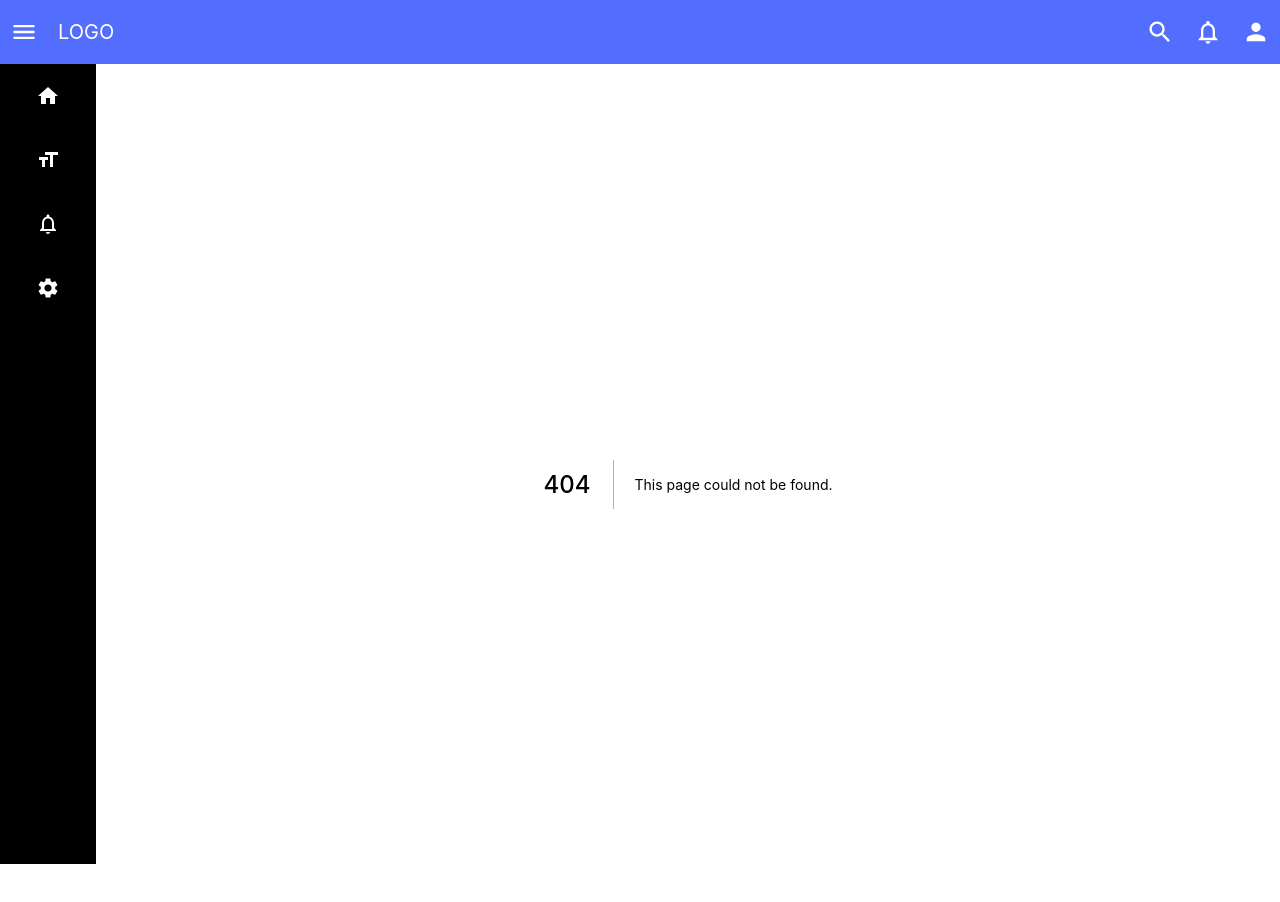
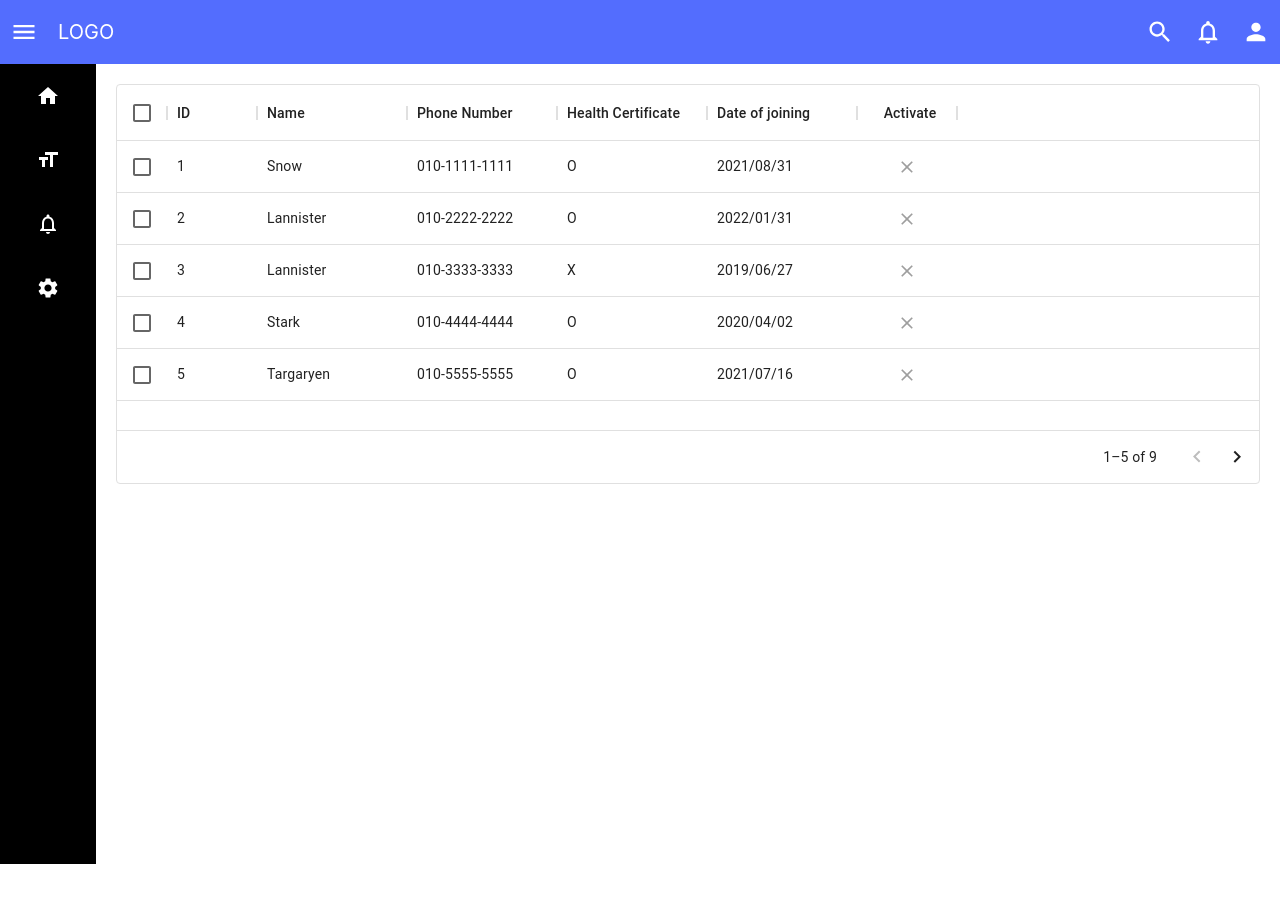
Before and after one commit to youngcademy/TEAMA-FRONT, a Next.js app: page /employlist in a window 1280 px wide. Before the commit this address had no page. After the commit the page ends 864 px from the top, so only its background shows below. Built offline with nearby package versions, Linux system fonts and the light colour scheme.

Commit message:
폴더구조와 이름 변경

```diff
--- a/components/employeeList/List.tsx
+++ b/components/employeeList/EmployList.tsx
@@ -1,7 +1,7 @@
 import * as React from "react";
 import { DataGrid, GridColDef, GridValueGetterParams } from "@mui/x-data-grid";
-import Modal from "../../components/employeeList/Modal";
-import InnerModar from "../../components/employeeList/InnerModar";
+import Modal from "./Modal";
+import InnerModar from "./InnerModar";
 import Switch from "@mui/material/Switch";
 
 const columns: GridColDef[] = [
@@ -21,7 +21,7 @@ const columns: GridColDef[] = [
   {
     field: "healthCertificate",
     headerName: "Health Certificate",
-    width: 110,
+    width: 150,
     editable: true,
   },
   {
@@ -50,56 +50,56 @@ const rows = [
   {
     id: 2,
     name: "Lannister",
-    phoneNumber: "010-1111-1111",
+    phoneNumber: "010-2222-2222",
     healthCertificate: "O",
     join: "2022/01/31",
   },
   {
     id: 3,
     name: "Lannister",
-    phoneNumber: "010-1111-1111",
+    phoneNumber: "010-3333-3333",
     healthCertificate: "X",
     join: "2019/06/27",
   },
   {
     id: 4,
     name: "Stark",
-    phoneNumber: "010-1111-1111",
+    phoneNumber: "010-4444-4444",
     healthCertificate: "O",
     join: "2020/04/02",
   },
   {
     id: 5,
     name: "Targaryen",
-    phoneNumber: "010-1111-1111",
+    phoneNumber: "010-5555-5555",
     healthCertificate: "O",
     join: "2021/07/16",
   },
   {
     id: 6,
     name: "Melisandre",
-    phoneNumber: "010-1111-1111",
+    phoneNumber: "010-6666-6666",
     healthCertificate: "O",
     join: "2021/05/21",
   },
   {
     id: 7,
     name: "Clifford",
-    phoneNumber: "010-1111-1111",
+    phoneNumber: "010-7777-7777",
     healthCertificate: "X",
     join: "2021/05/12",
   },
   {
     id: 8,
     name: "Frances",
-    phoneNumber: "010-1111-1111",
+    phoneNumber: "010-8888-8888",
     healthCertificate: "O",
     join: "2021/08/09",
   },
   {
     id: 9,
     name: "Roxie",
-    phoneNumber: "010-1111-1111",
+    phoneNumber: "010-9999-9999",
     healthCertificate: "O",
     join: "2021/03/15",
   },
--- a/package.json
+++ b/package.json
@@ -25,6 +25,7 @@
     "@mui/material": "^5.4.1",
     "@mui/styled-engine-sc": "^5.4.1",
     "@mui/x-data-grid": "^5.5.1",
+    "@mui/x-data-grid-generator": "^5.5.1",
     "date-fns": "^2.28.0",
     "globalize": "^1.7.0",
     "moment": "^2.29.1",
--- a/pages/admin/attend/check.tsx
+++ b/pages/attendCheck.tsx
@@ -1,7 +1,7 @@
 import * as React from "react";
 import Box from "@mui/material/Box";
 import Typography from "@mui/material/Typography";
-import TabList from "../../../components/attend/TabList";
+import TabList from "../components/attend/TabList";
 
 const attendmendCheckAdmin = () => {
   return (
--- /dev/null
+++ b/pages/employlist.tsx
@@ -0,0 +1,12 @@
+import React from "react";
+import List from "../components/employeeList/EmployList";
+
+const employlist = () => {
+  return (
+    <div>
+      <List />
+    </div>
+  );
+};
+
+export default employlist;
```
Also changed, not shown: pages/admin/employlist.tsx (deleted, +0 -7 lines), pages/attendmendCheckAdmin.tsx (deleted, +0 -24 lines), 1 other file (tests, documents, lock files or other folders).
